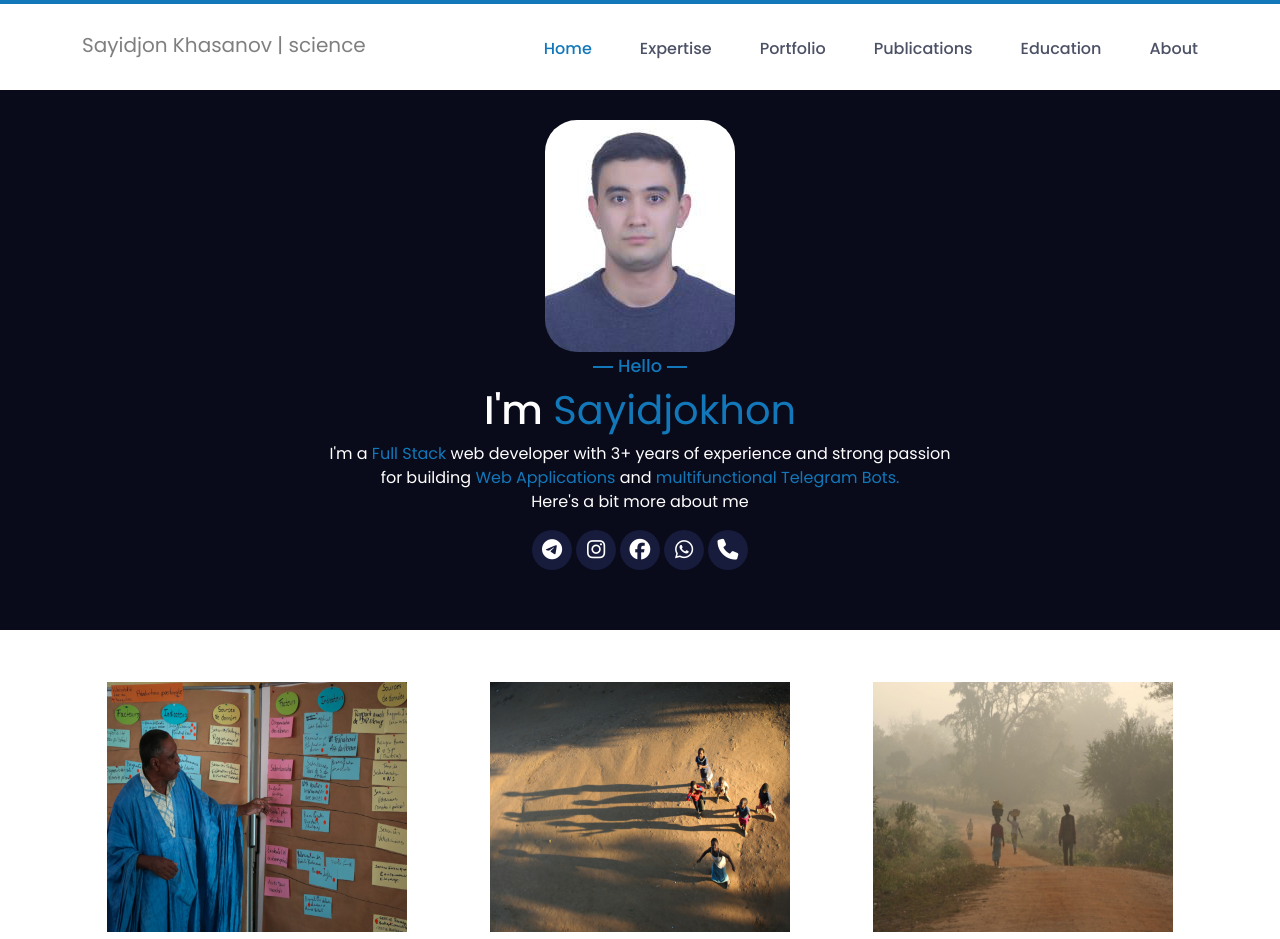
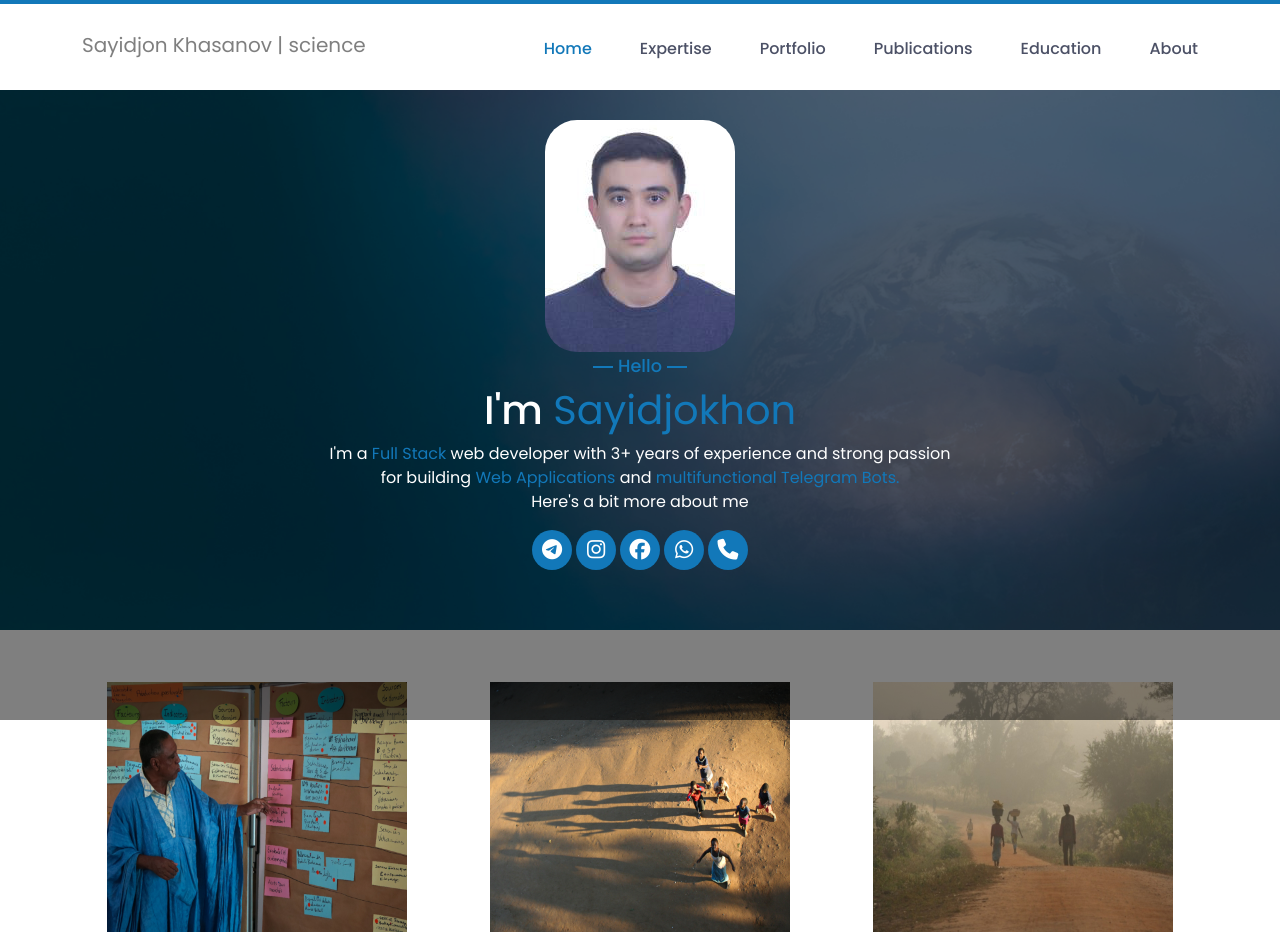
Before and after one commit to gayratbek-web-dev/portfolio-website, a plain HTML site: page index.html in a window 1280 px wide. Shown: the top 939 px of the page. Drawn offline with Linux system fonts and the light colour scheme.

Commit message:
new home

```diff
--- a/css/style.css
+++ b/css/style.css
@@ -67,11 +67,19 @@
 }
 /* header */
 .header {
-  background: #090a1a;
+  background-image: url(../images/heading_bg.jpg);
   min-height: 570px;
   background-size: cover;
   margin-top: 60px;
   background-attachment: fixed;
+}
+.header::before {
+  content: "";
+  position: absolute;
+  top: 0;
+  width: 100%;
+  height: 90%;
+  background-color: rgba(0, 0, 0, 0.5);
 }
 .header h6 {
   font-size: 1.1rem;
@@ -98,7 +106,7 @@
 .header-icons a {
   width: 40px;
   height: 40px;
-  background-color: #171b3c;
+  background-color: #1278b9;
   display: flex;
   justify-content: center;
   align-items: center;
--- a/index.html
+++ b/index.html
@@ -84,10 +84,10 @@
 
     <!-- header -->
     <header
-      class="header d-flex justify-content-center align-items-center text-white"
+      class="header d-flex justify-content-center align-items-center text-white z-0"
     >
       <div
-        class="container d-flex flex-column align-items-center justify-content-center"
+        class="container d-flex flex-column align-items-center justify-content-center z-1"
       >
         <img class="rounded-5" src="./images/avatar-img.jpg" alt="" />
         <h6 class="mt-1">Hello</h6>
```
